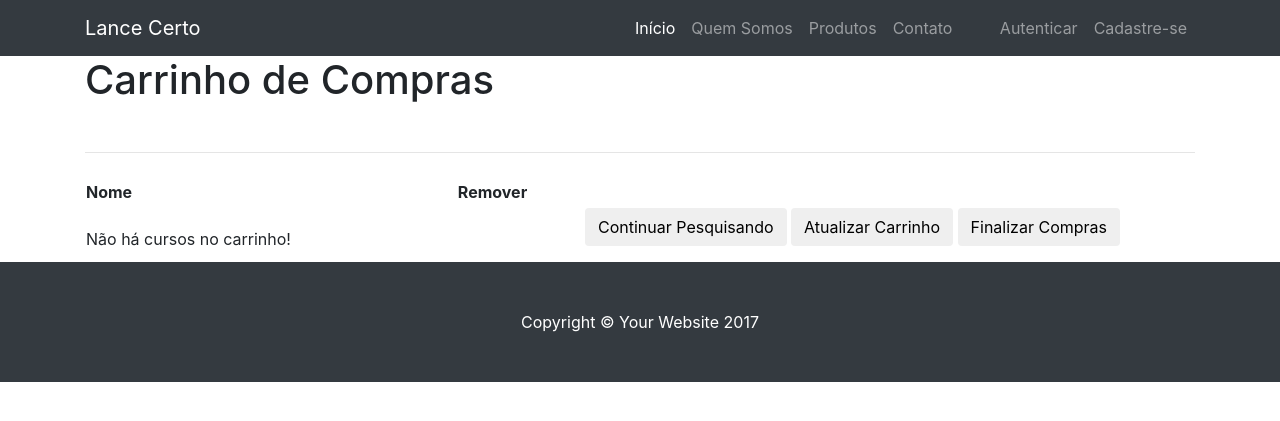
After one commit to brunogomes3000/lancecerto, a Django app: page /carrinho/ in a window 1280 px wide. The commit adds this page. Shown: the top 421 px of the page. Run offline with Django 3.2, Linux system fonts and the light colour scheme; some libraries are stand-ins or nearby versions.

Commit message:
CarrinhoCompras FUNCIONANDO

```diff
--- /dev/null
+++ b/lancecerto/core/templates/carrinho.html
@@ -0,0 +1,37 @@
+{% extends "base.html" %}
+{% load static %}
+
+{% block titulo %}
+Carrinho de Compras | {{ block.super }}
+{% endblock %}
+
+{% block bloco_variavel %}
+
+<h1 class="centered">Carrinho de Compras</h1><br>
+<hr>
+<div class="container">
+	<div class="row mt">
+		<table cellspacing="2" width="500">
+			<tr>
+				<th>Nome</th>
+				<th>Remover</th>
+			</tr>
+			{% for produto in request.session.carrinhos %}
+			<tr>
+				<td><a href="{% url 'produtos_detalhes' %}?id={{produto.0}}"></a>{{ produto.1 }}</td>
+				<td><a href="{% url 'carrinho' %}?op=remover&id={{produto.0}}"><button type="button" class="btn btn-danger">-</button></a></a></td>
+			</tr>
+			{% empty %}
+			<td rowspan="2">Não há cursos no carrinho!</td>
+
+			{% endfor %}
+		</table>
+		<p class="pull-left"><br>
+		<a href="{% url 'produtos' %}"><button type="button" class="btn">Continuar Pesquisando</button></a>
+		<a href=""><button type="button" class="btn">Atualizar Carrinho</button></a>
+		<a href=""><button type="button" class="btn btn-green">Finalizar Compras</button></a>
+		</p>
+	</div>
+</div>
+
+{% endblock %}
--- a/lancecerto/core/templates/produtos_detalhes.html
+++ b/lancecerto/core/templates/produtos_detalhes.html
@@ -36,7 +36,7 @@ Detalhe do Produto | {{block.super}}
 			<div class="col-lg-4">
 				<br/>
 				<img src="http://placehold.it/400x300"><br/><br/>
-				<a href="#"><button type="button" class="btn btn-green">Comprar</button></a>
+				<a href="{% url 'carrinho' %}?op=adicionar&id={{produtos.id}}"><button type="button" class="btn btn-green">Adicionar ao Carrinho</button></a>
 			</div>
 		</div>
 		<div class="row mt">
--- a/lancecerto/core/views.py
+++ b/lancecerto/core/views.py
@@ -132,3 +132,33 @@ def usuario(request):
 
 def sucesso(request):
 	return render(request, 'sucesso.html')
+
+def carrinho(request):
+
+	lista_carrinhos = []
+
+	if 'carrinhos' in request.session:
+		lista_carrinhos = request.session['carrinhos']
+
+	if request.method == 'GET':
+		if 'op' in request.GET:
+			if request.GET.get("op") == 'adicionar':
+				if 'id' in request.GET:
+					id_produto = request.GET.get("id")
+					produto = Produto.objects.get(id=id_produto)
+					lista_carrinhos.append([id_produto, produto.nome])
+					request.session['carrinhos'] = lista_carrinhos
+					return redirect('/carrinho')
+			elif request.GET.get("op") == 'remover':
+				if 'id' in request.GET:
+					id_produto_remover = request.GET.get("id")
+					cont = 0
+					for produto in lista_carrinhos:
+						if produto[0] == id_produto_remover:
+							del lista_carrinhos[cont]
+						cont+=1
+					request.session['carrinhos'] = lista_carrinhos
+					return redirect('/carrinho')
+
+
+	return render(request, 'carrinho.html')
--- a/lancecerto/lancecerto/urls.py
+++ b/lancecerto/lancecerto/urls.py
@@ -38,4 +38,5 @@ urlpatterns = [
     url(r'^sair/$', logout, {'next_page': '/'}, name="logout"),
     url(r'^sucesso/$', views.sucesso, name="sucesso"),
 
+    url(r'^carrinho/$', views.carrinho, name="carrinho"),
 ]
```
Also changed, not shown: lancecerto/db.sqlite3.
